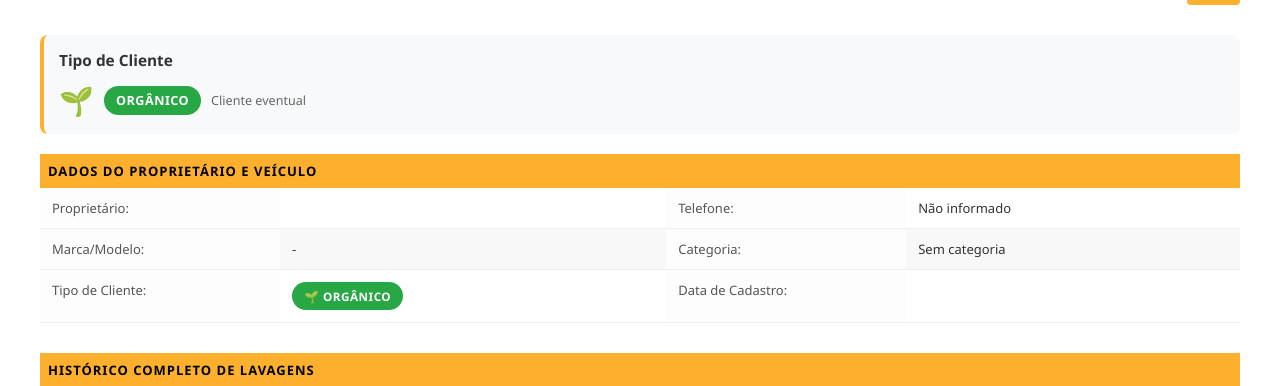
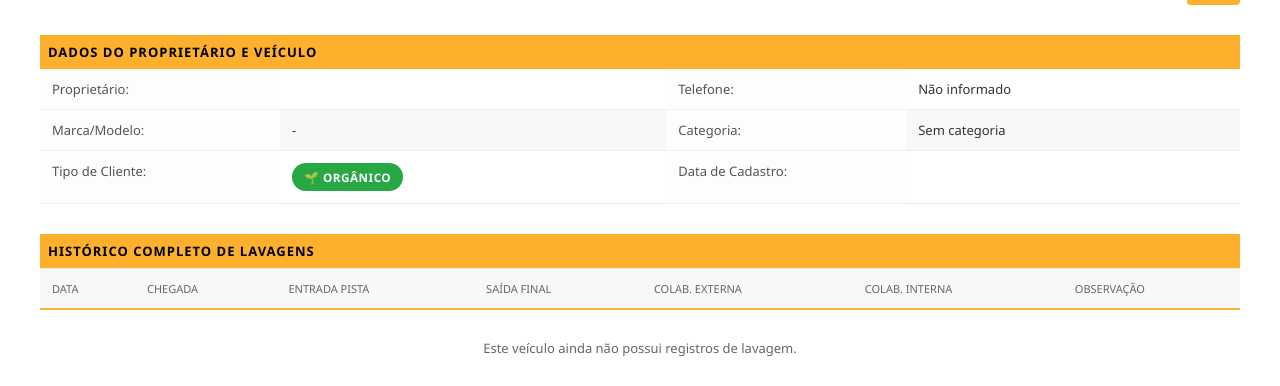
Before and after one commit to RaildoBarros/jetfast, a Django app: template jetfast/templates/admin/detalhes_veiculo.html in a window 1280 px wide. Shown: the part 144-530 px from the top of the page. Run offline with Django 5.2, Linux system fonts and the light colour scheme; the template is opened without the code that fills it, so the values that code supplies are empty.

Commit message:
atualiza detalhes_veiculo.html

```diff
--- a/jetfast/templates/admin/detalhes_veiculo.html
+++ b/jetfast/templates/admin/detalhes_veiculo.html
@@ -131,22 +131,6 @@
         <a href="{% url 'admin:jetfast_veiculo_changelist' %}" class="button">Voltar</a>
     </div>
 
-    <!-- Destaque do Tipo de Cliente -->
-    <div class="tipo-cliente-highlight">
-        <h3>Tipo de Cliente</h3>
-        <div class="tipo-cliente-info">
-            {% if veiculo.tipo_cliente == 'JETFAST' %}
-                <span class="tipo-cliente-icon">⭐</span>
-                <span class="badge-tipo-cliente badge-jetfast">JetFast</span>
-                <span style="color: #666; font-size: 0.9em;">Cliente recorrente</span>
-            {% else %}
-                <span class="tipo-cliente-icon">🌱</span>
-                <span class="badge-tipo-cliente badge-organico">Orgânico</span>
-                <span style="color: #666; font-size: 0.9em;">Cliente eventual</span>
-            {% endif %}
-        </div>
-    </div>
-
     <div class="module">
         <h2>Dados do Proprietário e Veículo</h2>
         <table class="info-table" style="width: 100%; border-collapse: collapse;">
```
